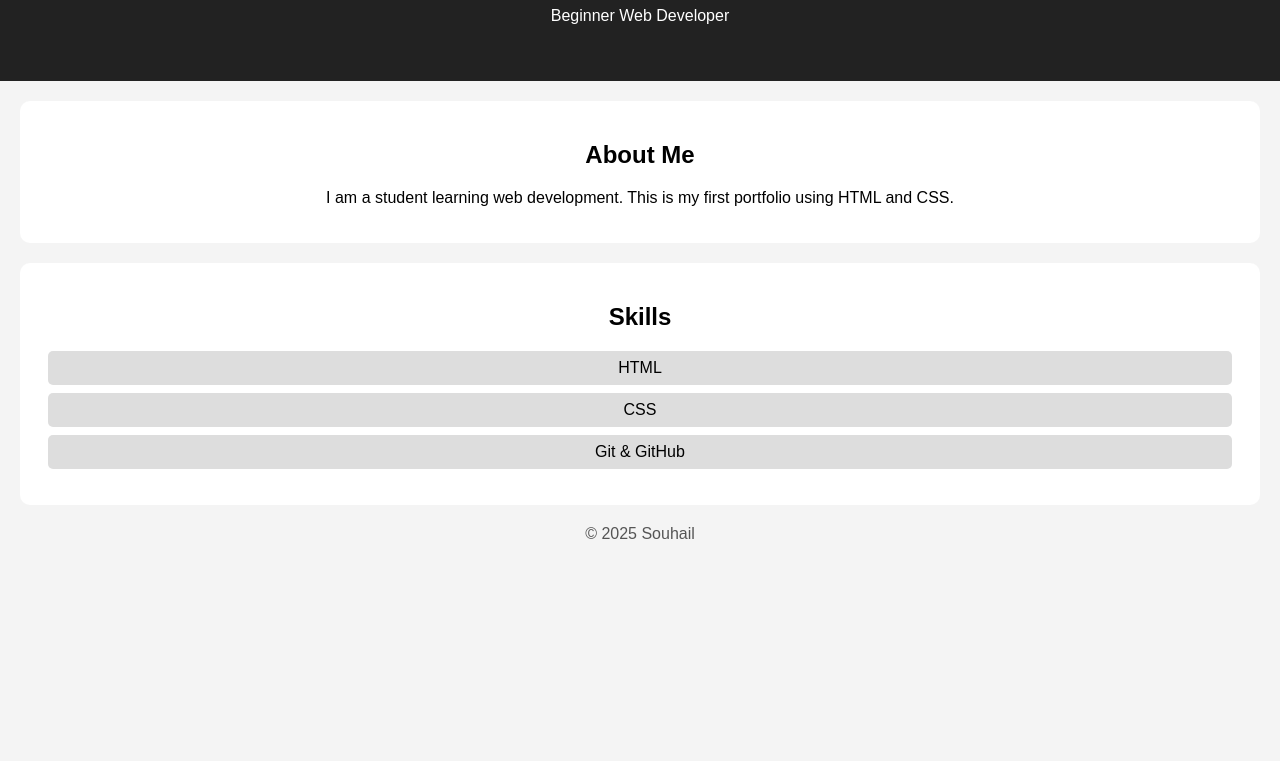
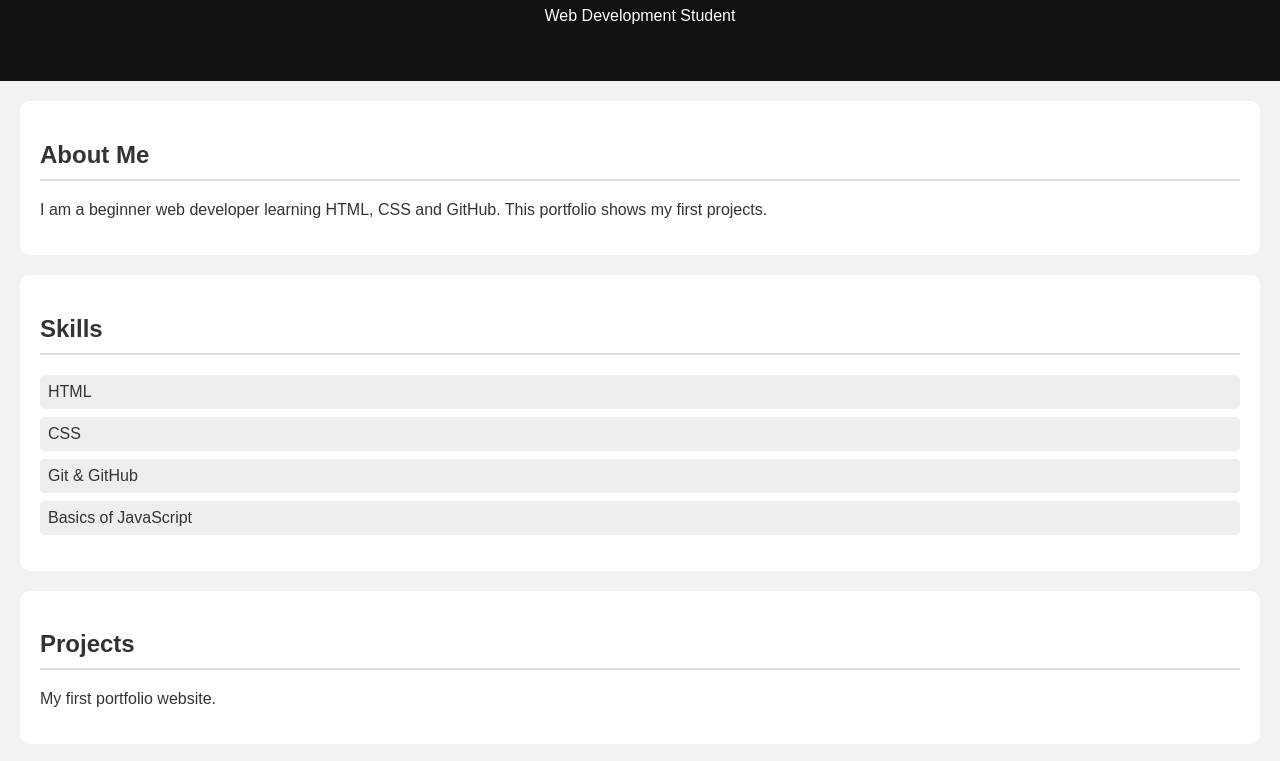
Before and after one commit to souhailsentissiofficiel-oss/portfolio, a plain HTML site: page index.html in a window 1280 px wide. Shown: the part 113-874 px from the top of the page. Before the commit the page ends 800 px from the top, so only its background shows below. Drawn offline with Linux system fonts and the light colour scheme.

Commit message:
Add files via upload

```diff
--- a/index.html
+++ b/index.html
@@ -2,35 +2,46 @@
 <html lang="en">
 <head>
   <meta charset="UTF-8">
-  <title>Souhail | Portfolio</title>
+  <title>Souhail Sentissi | Portfolio</title>
   <link rel="stylesheet" href="style.css">
 </head>
 <body>
 
   <header>
     <h1>Souhail Sentissi</h1>
-    <p>Beginner Web Developer</p>
+    <p>Web Development Student</p>
   </header>
 
-  <section>
+  <section class="about">
     <h2>About Me</h2>
     <p>
-      I am a student learning web development.
-      This is my first portfolio using HTML and CSS.
+      I am a beginner web developer learning HTML, CSS and GitHub.
+      This portfolio shows my first projects.
     </p>
   </section>
 
-  <section>
+  <section class="skills">
     <h2>Skills</h2>
     <ul>
       <li>HTML</li>
       <li>CSS</li>
       <li>Git & GitHub</li>
+      <li>Basics of JavaScript</li>
     </ul>
   </section>
 
+  <section class="projects">
+    <h2>Projects</h2>
+    <p>My first portfolio website.</p>
+  </section>
+
+  <section class="contact">
+    <h2>Contact</h2>
+    <p>Email: souhail@example.com</p>
+  </section>
+
   <footer>
-    <p>© 2025 Souhail</p>
+    <p>© 2025 Souhail Sentissi</p>
   </footer>
 
 </body>
--- a/style.css
+++ b/style.css
@@ -1,14 +1,15 @@
 body {
   margin: 0;
   font-family: Arial, sans-serif;
-  background: #f4f4f4;
-  text-align: center;
+  background: #f2f2f2;
+  color: #333;
 }
 
 header {
-  background: #222;
+  background: #111;
   color: white;
-  padding: 40px;
+  text-align: center;
+  padding: 40px 20px;
 }
 
 section {
@@ -18,19 +19,25 @@ section {
   border-radius: 10px;
 }
 
+h2 {
+  border-bottom: 2px solid #ddd;
+  padding-bottom: 10px;
+}
+
 ul {
   list-style: none;
   padding: 0;
 }
 
 li {
-  background: #ddd;
-  margin: 8px;
+  background: #eee;
+  margin: 8px 0;
   padding: 8px;
   border-radius: 5px;
 }
 
 footer {
-  margin-top: 20px;
-  color: #555;
+  text-align: center;
+  padding: 15px;
+  color: #666;
 }
```
